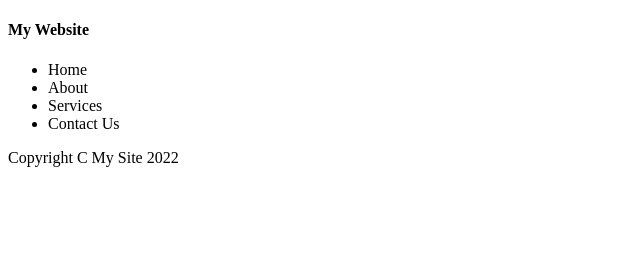
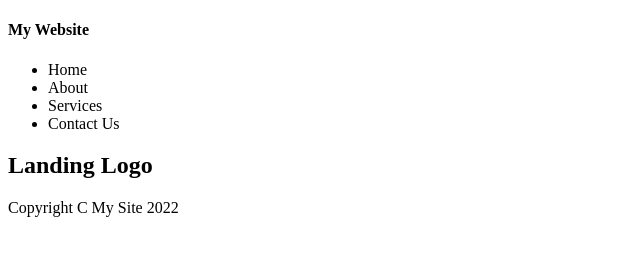
Before and after one commit to ashish672/practice, a plain HTML site: page public/index.html in a window 1280 px wide. Shown: the whole page, without its empty margins (0-640 px from the left). Drawn offline with Linux system fonts and the light colour scheme.

Commit message:
landing logo section

```diff
--- a/public/index.html
+++ b/public/index.html
@@ -18,6 +18,10 @@
         </ul>
     </nav>
 
+    <section class="landing-logo">
+        <h1>Landing Logo</h1>
+    </section>
+
     <footer class="footer">Copyright C My Site 2022 </footer>
 
     <script src="../src/script.js"></script>
```
